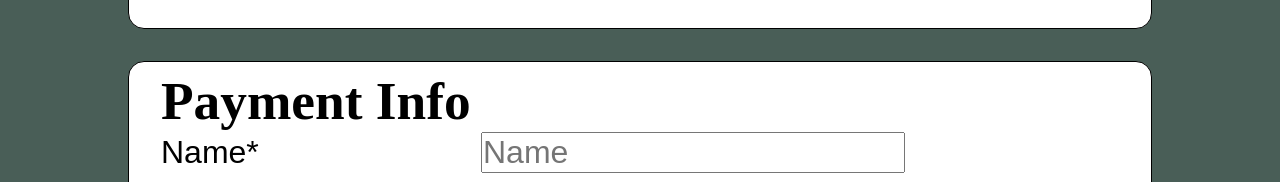
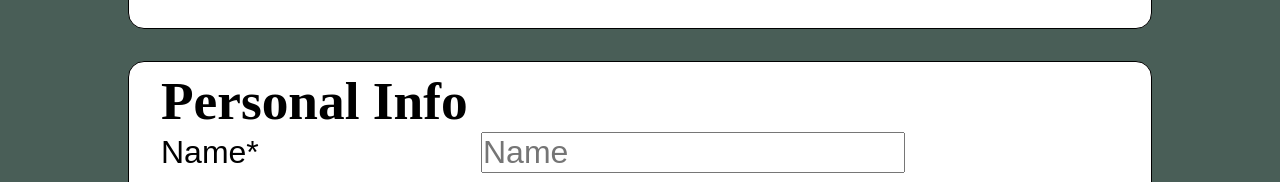
Before and after one commit to pwholmes/capstone, a React (Create React App) app: page /booking in a window 1280 px wide. Shown: the part 563-745 px from the top of the page. Built offline with nearby package versions, Linux system fonts and the light colour scheme; a web font is replaced by a local one.

Commit message:
fixed title

```diff
--- a/src/components/BookingPage.js
+++ b/src/components/BookingPage.js
@@ -55,7 +55,7 @@ function BookingForm(props) {
                 </section>
 
                 <section className="bookInputGroup">
-                    <h2 className="bookSubheading">Payment Info</h2>
+                    <h2 className="bookSubheading">Personal Info</h2>
 
                     <label className="bookText bookLabel" htmlFor="bookName">Name*</label>
                     <input className="bookText bookInput" id="bookName" type="text"  placeholder="Name" value={formData.name}
```
